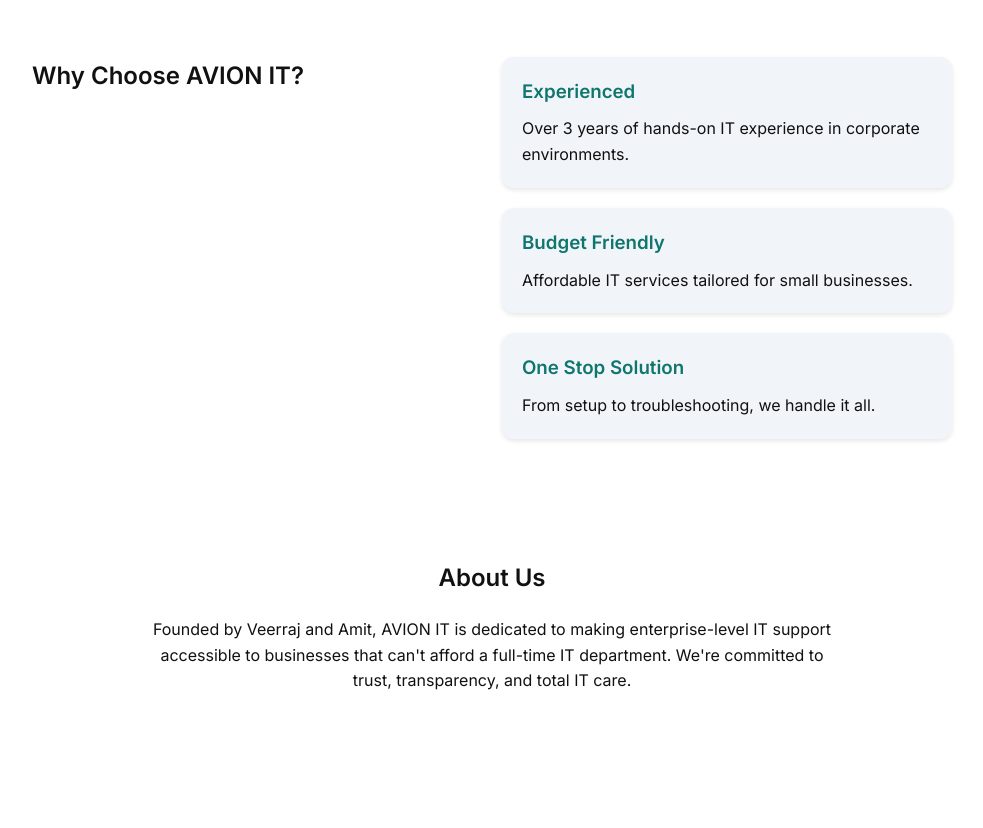
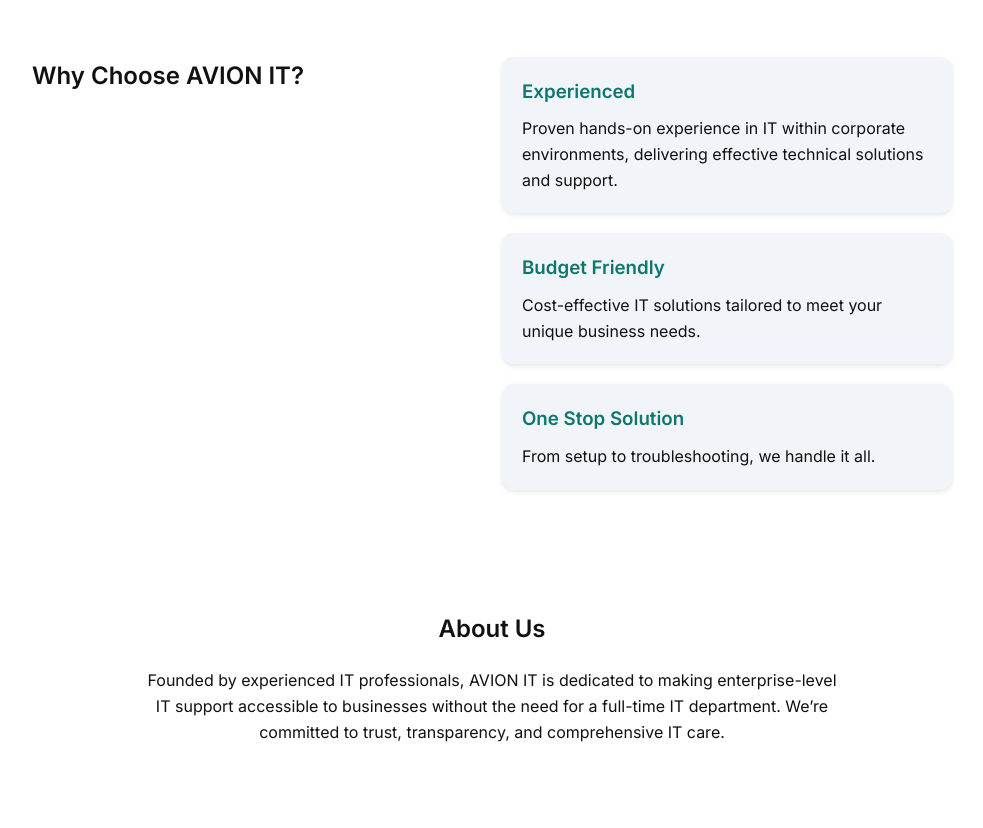
Before and after one commit to AvionIT/avionit.github.io, a plain HTML site: page index.html in a window 1280 px wide. Shown: the part 720-1548 px from the top of the page, without its empty margins (148-1131 px from the left). Drawn offline with Linux system fonts and the light colour scheme.

Commit message:
Content update index.html

```diff
--- a/index.html
+++ b/index.html
@@ -70,11 +70,11 @@
     <div class="services">
       <div class="card">
         <h3>Experienced</h3>
-        <p>Over 3 years of hands-on IT experience in corporate environments.</p>
+        <p>Proven hands-on experience in IT within corporate environments, delivering effective technical solutions and support.</p>
       </div>
       <div class="card">
         <h3>Budget Friendly</h3>
-        <p>Affordable IT services tailored for small businesses.</p>
+        <p>Cost-effective IT solutions tailored to meet your unique business needs.</p>
       </div>
       <div class="card">
         <h3>One Stop Solution</h3>
@@ -85,7 +85,7 @@
 
   <section class="about">
     <h2>About Us</h2>
-    <p>Founded by Veerraj and Amit, AVION IT is dedicated to making enterprise-level IT support accessible to businesses that can't afford a full-time IT department. We're committed to trust, transparency, and total IT care.</p>
+    <p>Founded by experienced IT professionals, AVION IT is dedicated to making enterprise-level IT support accessible to businesses without the need for a full-time IT department. We’re committed to trust, transparency, and comprehensive IT care.</p>
   </section>
 
   <section class="contact">
```
